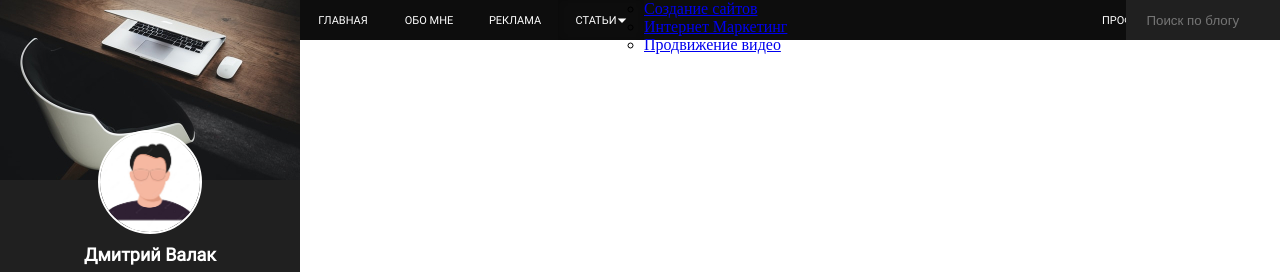
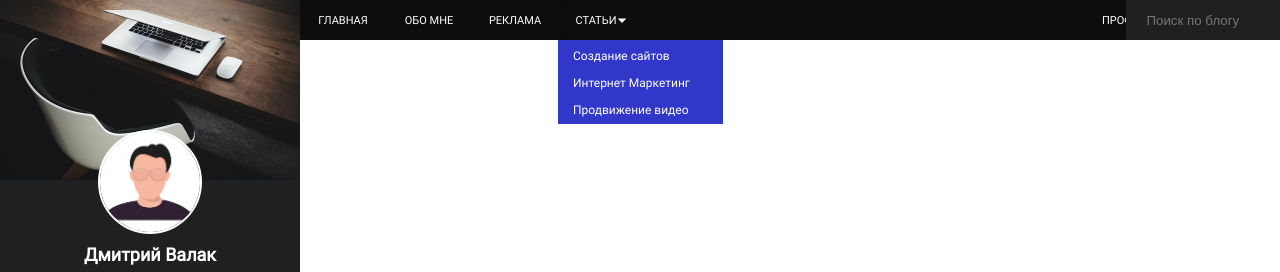
Before and after one commit to 1ogosh/Private_blog, a website: page app/index.html in a window 1280 px wide. Both pictures are taken after a click on the link "СТАТЬИ". Shown: the top 272 px of the page. Drawn offline with Linux system fonts and the light colour scheme.

Commit message:
dropdown finished

```diff
--- a/app/index.html
+++ b/app/index.html
@@ -48,9 +48,11 @@
 
                 <div id="Dropdown" class="navbar_def_dropdown_content hide">
                         <ul class="navbar_def_dropdown_content_list">
-                                <li class="navbar_def_dropdown_content_elem"> <a href="#">Создание сайтов</a></li>
-                                <li class="navbar_def_dropdown_content_elem"><a href="#">Интернет Маркетинг</a></li>
-                                <li class="navbar_def_dropdown_content_elem"> <a href="#">Продвижение видео</a></li>
+                                <li class="navbar_def_dropdown_content_list_elem"> <a href="#">Создание сайтов</a></li>
+                                <li class="navbar_def_dropdown_content_list_elem"><a href="#">Интернет Маркетинг</a>
+                                </li>
+                                <li class="navbar_def_dropdown_content_list_elem"> <a href="#">Продвижение видео</a>
+                                </li>
                         </ul>
                 </div>
 
--- a/app/scss/dropdown.scss
+++ b/app/scss/dropdown.scss
@@ -1,4 +1,5 @@
-.navbar_def_dropdown_btn {
+.navbar_def_dropdown {
+        &_btn {
                 color: #fff;
                 text-decoration: none;
                 font-size: 11px;
@@ -14,10 +15,42 @@
                 top: 10px;
                 transition: 0.5s ease;
                 margin-left: 0;
+
+                &:hover {
+                        background-color: #3137C9;
+
+                }
         }
 
-.navbar_def_dropdown_content {}
+        &_content_list {
+                background-color: #3137C9;
+                margin-top: 40px;
+                position: absolute;
+                left: 558px;
+                width: 165px;
+                display: flex;
+                flex-direction: column;
+                justify-content: center;
+                height: 84px;
+                line-height: 15px;
 
-.navbar_def_dropdown_content_elem {}
+                &_elem {
+                        display: block;
+                        color: #fff;
+                        font-family: Roboto-Regular;
+                        line-height: 25px;
+                        width: 165px;
+                        margin-left: 15px;
 
-.navbar_def_dropdown_content_list {}
+                        a {
+                                color: #fff;
+                                font-size: 12px;
+                                font-family: Roboto-Regular;
+                                text-decoration: none;
+                        }
+                }
+
+
+
+        }
+}
```
Also changed, not shown: app/css/style.min.css. Lines whose indentation alone changed are shown as unchanged.
